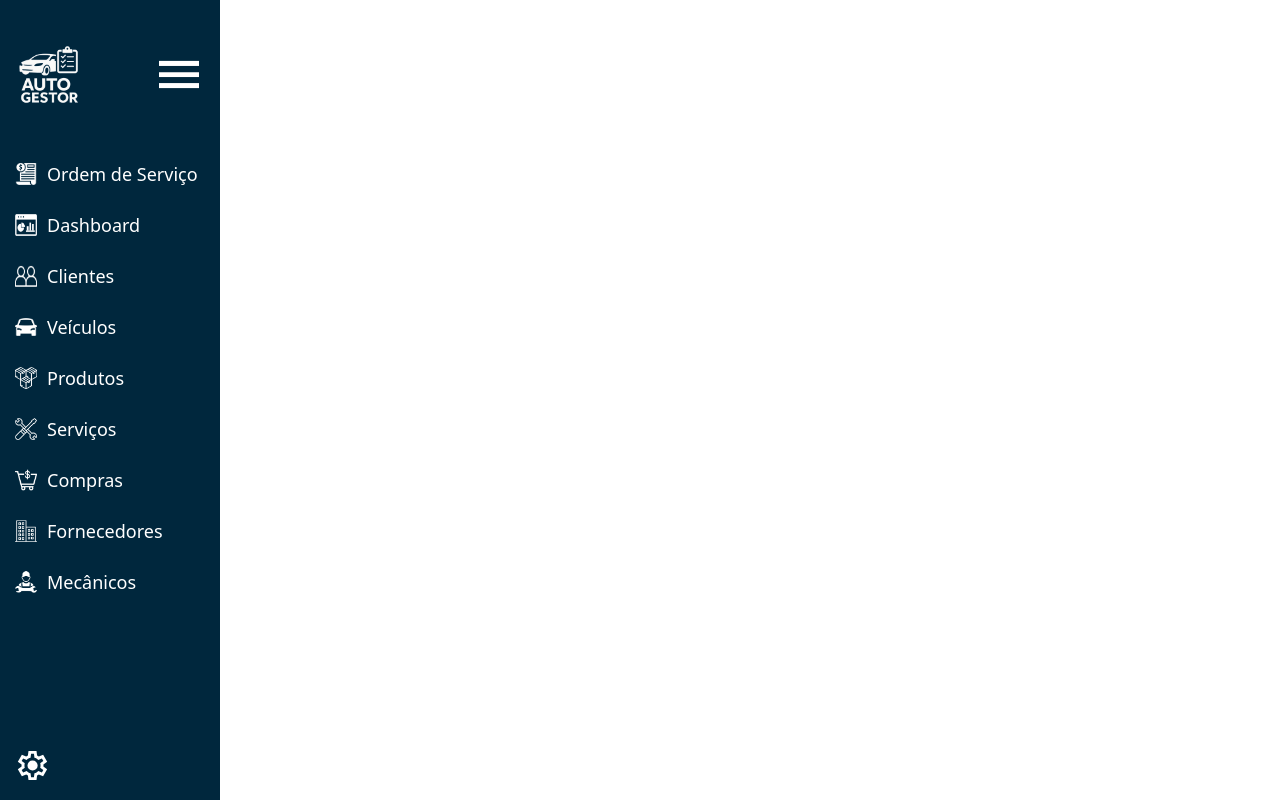
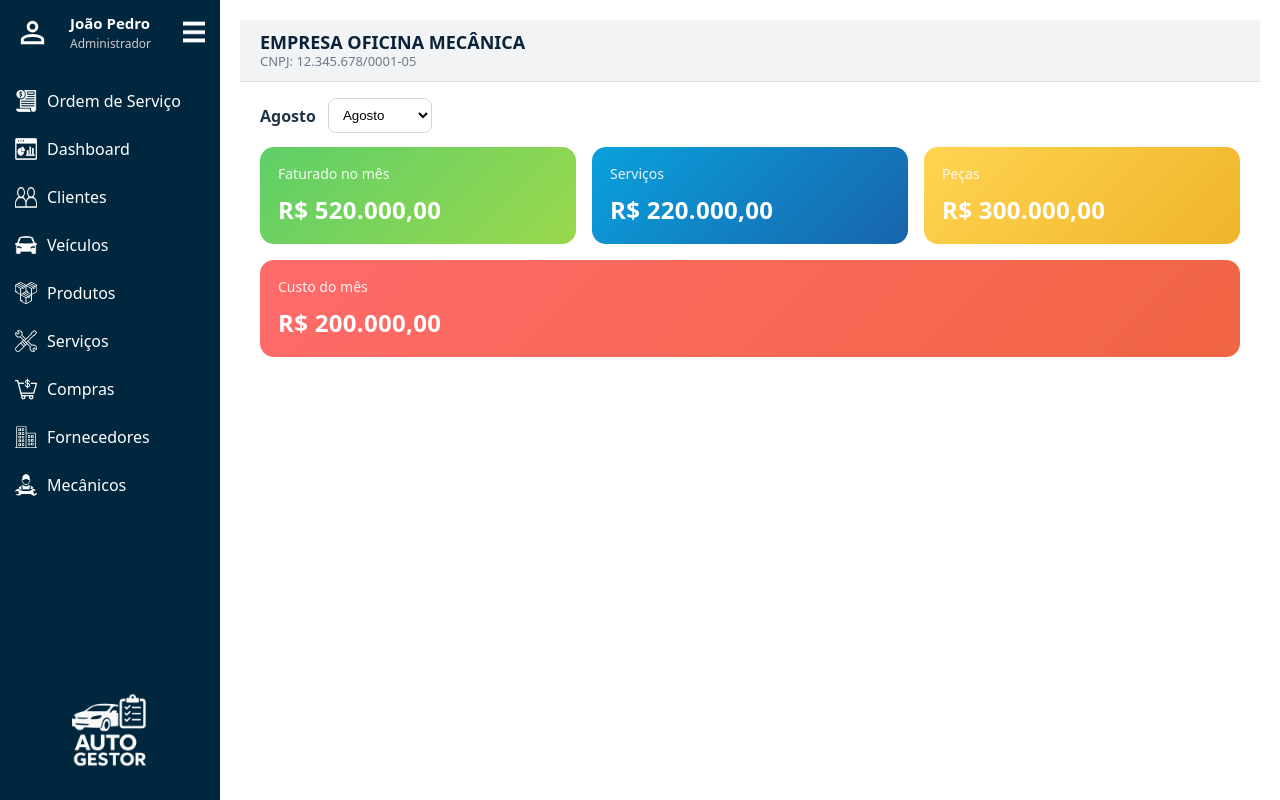
Before and after one commit to MiguelJDelgado/AutoGestor-Frontend, a React (Vite) app: page / in a window 1280 px wide. Built offline with nearby package versions, Linux system fonts and the light colour scheme.

Commit message:
Início da implementação da dashboard definitiva

```diff
--- a/src/components/Header/header.jsx
+++ /dev/null
@@ -1,155 +0,0 @@
-import styled from 'styled-components';
-import { Link } from 'react-router-dom';
-
-import logo from '../../assets/logo.png';
-import OS from '../../assets/OS.png';
-import Dashboard from '../../assets/dashboard.png';
-import Clientes from '../../assets/clientes.png';
-import Veiculo from '../../assets/veiculo.png';
-import Produtos from '../../assets/produtos.png';
-import Servicos from '../../assets/servicos.png';
-import Compras from '../../assets/compras.png';
-import Fornecedor from '../../assets/fornecedor.png';
-import Mecanico from '../../assets/mecanico.png';
-import settings from '../../assets/settings.svg';
-import sidebar from '../../assets/sidebar.png';
-
-const opcoesMenu = [
-  { texto: 'Ordem de Serviço', icone: OS },
-  { texto: 'Dashboard', icone: Dashboard },
-  { texto: 'Clientes', icone: Clientes },
-  { texto: 'Veículos', icone: Veiculo },
-  { texto: 'Produtos', icone: Produtos },
-  { texto: 'Serviços', icone: Servicos },
-  { texto: 'Compras', icone: Compras },
-  { texto: 'Fornecedores', icone: Fornecedor },
-  { texto: 'Mecânicos', icone: Mecanico },
-];
-
-const iconesFooter = [ { texto: settings, img: settings} ];
-
-const SidebarContainer = styled.aside`
-  position: fixed;
-  left: 0;
-  top: 0;
-  height: 100vh;
-  width: 220px;
-  background-color: #00273d;
-  display: flex;
-  flex-direction: column;
-  align-items: flex-start;
-  padding-top: 20px;
-`;
-
-const SidebarImg = styled.img`
-  width: 30%;
-  padding: 30px;
-  display: flex;
-  justify-content: flex-start;
-  align-items: center;
-`;
-
-const LogoContainer = styled.div`
-  width: 60%;
-  padding: 10px;
-  display: flex;
-  justify-content: flex-start;
-  align-items: center;
-  gap: 40px;
-`;
-
-const LogoImg = styled.img`
-  max-width: 60%;
-  height: auto;
-`;
-
-const Opcoes = styled.ul`
-  display: flex;
-  flex-direction: column;
-  margin-top: 20px;
-  padding: 0;
-  list-style: none;
-  width: 100%;
-`;
-
-const Opcao = styled.li`
-  font-size: 18px;
-  display: flex;
-  align-items: center;
-  padding: 12px 15px;
-  cursor: pointer;
-  color: white;
-  transition: background 0.3s;
-
-  &:hover {
-    background-color: #00476d;
-  }
-`;
-
-const IconeOpcao = styled.img`
-  width: 22px;
-  height: 22px;
-  margin-right: 10px;
-`;
-
-const IconesFooter = styled.ul`
-  list-style: none;
-  display: flex;
-  flex-direction: column;
-  gap: 15px;
-  margin-top: auto;
-  padding: 15px;
-  &:hover {
-    background-color: #00476d;
-  }
-`;
-
-const IconeFooter = styled.li`
-  width: 35px;
-`;
-
-const IconesHeader = styled.img`
-  width: 100%;
-`;
-
-function Header() {
-  return (
-    <SidebarContainer>
-      <LogoContainer>
-        <LogoImg src={logo} alt="Logo" />
-        <SidebarImg src={sidebar} alt="Sidebar"/>
-      </LogoContainer>
-
-      <Opcoes>
-        {opcoesMenu.map((opcao) => (
-          <Link
-            key={opcao.texto}
-            to={`/${opcao.texto.toLowerCase().replace(/\s+/g, '-')}`}
-            style={{ textDecoration: 'none' }}
-          >
-            <Opcao>
-              {opcao.icone && <IconeOpcao src={opcao.icone} alt={opcao.texto} />}
-              {opcao.texto}
-            </Opcao>
-          </Link>
-        ))}
-      </Opcoes>
-
-      <IconesFooter>
-        {iconesFooter.map((icone) => (
-        <Link
-            key={icone.texto}
-            to={`/${icone.texto.toLowerCase().replace(/\s+/g, '-')}`}
-            style={{ textDecoration: 'none' }}
-        >
-            <IconeFooter>
-                <IconesHeader src={icone.img} alt={icone.texto} />
-            </IconeFooter>
-        </Link>
-        ))}
-      </IconesFooter>
-    </SidebarContainer>
-  );
-}
-
-export default Header;
--- a/src/components/Login/Login.jsx
+++ b/src/components/Login/Login.jsx
@@ -2,7 +2,7 @@
 import { Link, useNavigate } from 'react-router-dom';
 import styled from 'styled-components';
 import logo from '../../assets/logo.png';
-import { jwtDecode } from 'jwt-decode';
+
 
 const Container = styled.div`
   background-color: #222;
--- a/src/routes/Dashboard.jsx
+++ b/src/routes/Dashboard.jsx
@@ -1,5 +1,4 @@
 import styled from 'styled-components'
-import Header from '../components/Header/header'
 
 const AppContainer = styled.div`
   width: 100vw;
@@ -11,7 +10,6 @@
   return (
     <AppContainer>
         <h1>ESSA É A DASHBOARD</h1>
-      <Header />
     </AppContainer>
   )
 }
--- a/src/routes/Home.jsx
+++ b/src/routes/Home.jsx
@@ -1,5 +1,7 @@
 import styled from 'styled-components'
-import Header from '../components/Header/header'
+import Layout from '../components/Layout/Layout';
+import TopHeader from '../components/Dashboard/HeaderDashboard';
+import CardsFinancas from '../components/Dashboard/CardsFinancas'
 
 const AppContainer = styled.div`
   width: 100vw;
@@ -10,9 +12,12 @@
 function Home() {
   return (
     <AppContainer>
-      <Header />
+      <Layout>
+        <TopHeader />
+        <CardsFinancas />
+      </Layout>
     </AppContainer>
-  )
+  );
 }
 
 export default Home
```
